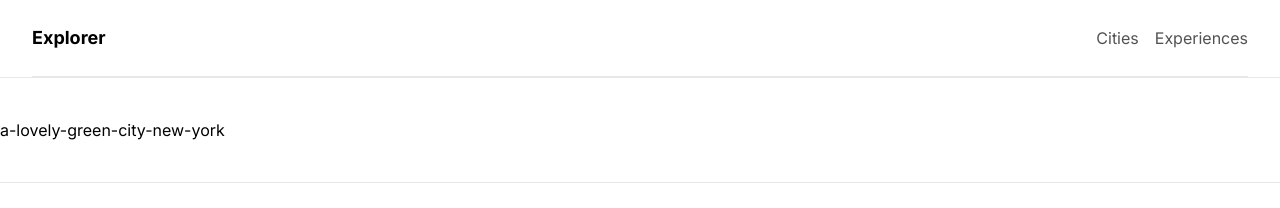
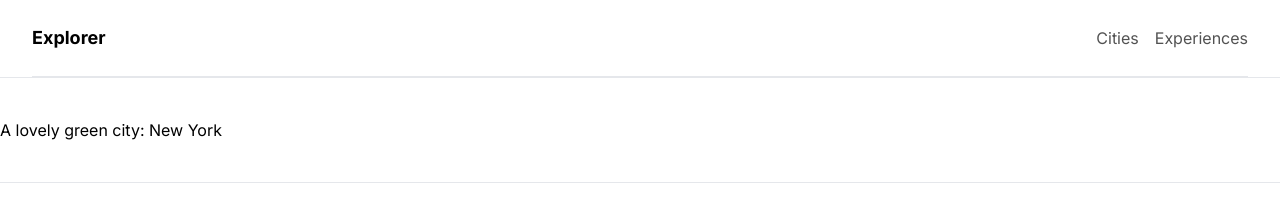
Before and after one commit to ardaalkan/blog-project-with-next13, a Next.js app: page /post/a-lovely-green-city-new-york in a window 1280 px wide. Shown: the top 208 px of the page. Built offline with nearby package versions, Linux system fonts and the light colour scheme.

Commit message:
added 404 for post page

```diff
--- a/app/post/[slug]/page.tsx
+++ b/app/post/[slug]/page.tsx
@@ -1,4 +1,15 @@
+import { DUMMY_POSTS } from "@/DUMMY_DATA";
+import { PageNotFoundError } from "next/dist/shared/lib/utils";
+import { notFound } from "next/navigation";
 import React from "react";
+
+export const generateStaticParams = async () => {
+  return DUMMY_POSTS.map((post) => {
+    return {
+      slug: post.slug,
+    };
+  });
+};
 
 const Page = ({
   params,
@@ -7,7 +18,13 @@
     slug: string;
   };
 }) => {
-  return <div>{params.slug}</div>;
+  const post = DUMMY_POSTS.find((post) => post.slug === params.slug);
+
+  if (!post) {
+    notFound();
+  }
+
+  return <div>{post?.title}</div>;
 };
 
 export default Page;
```
